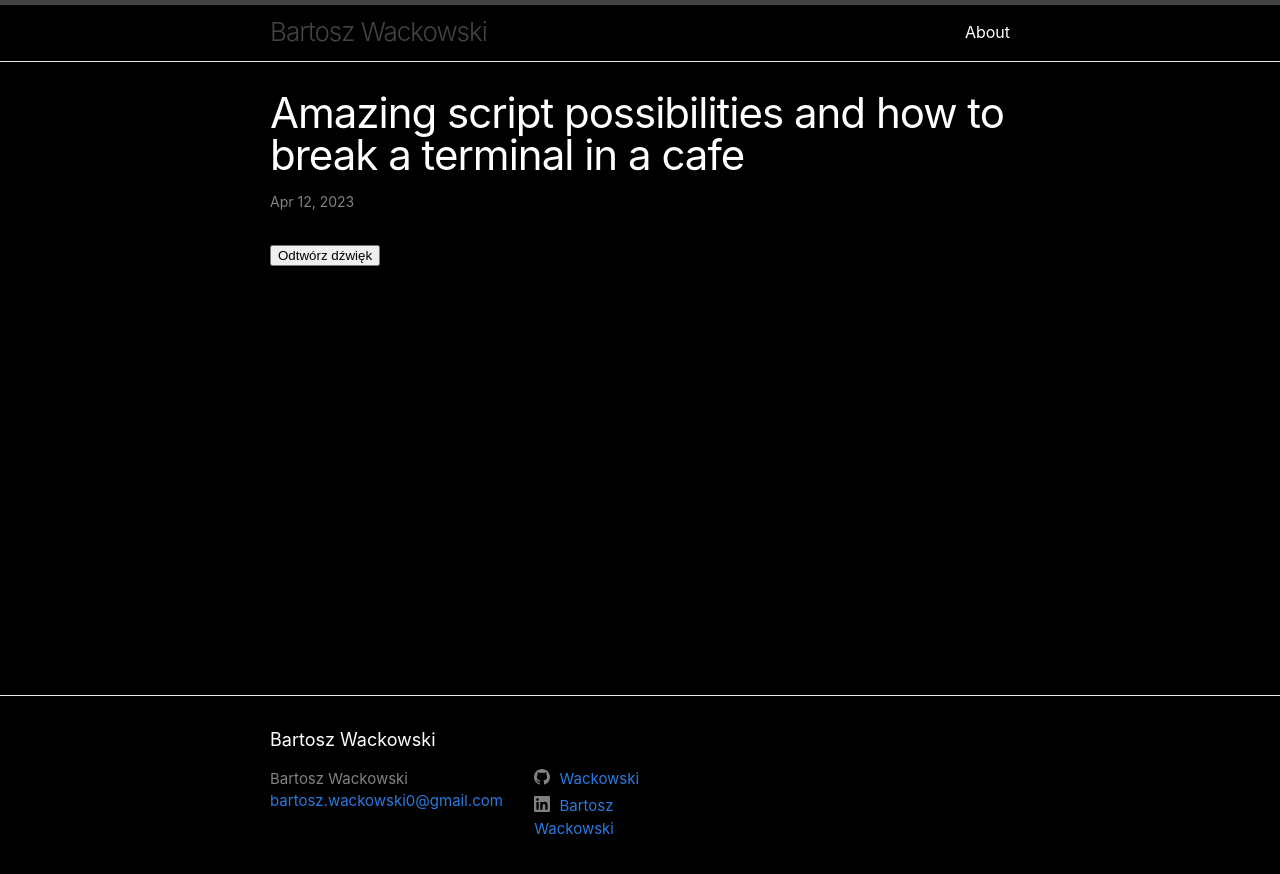
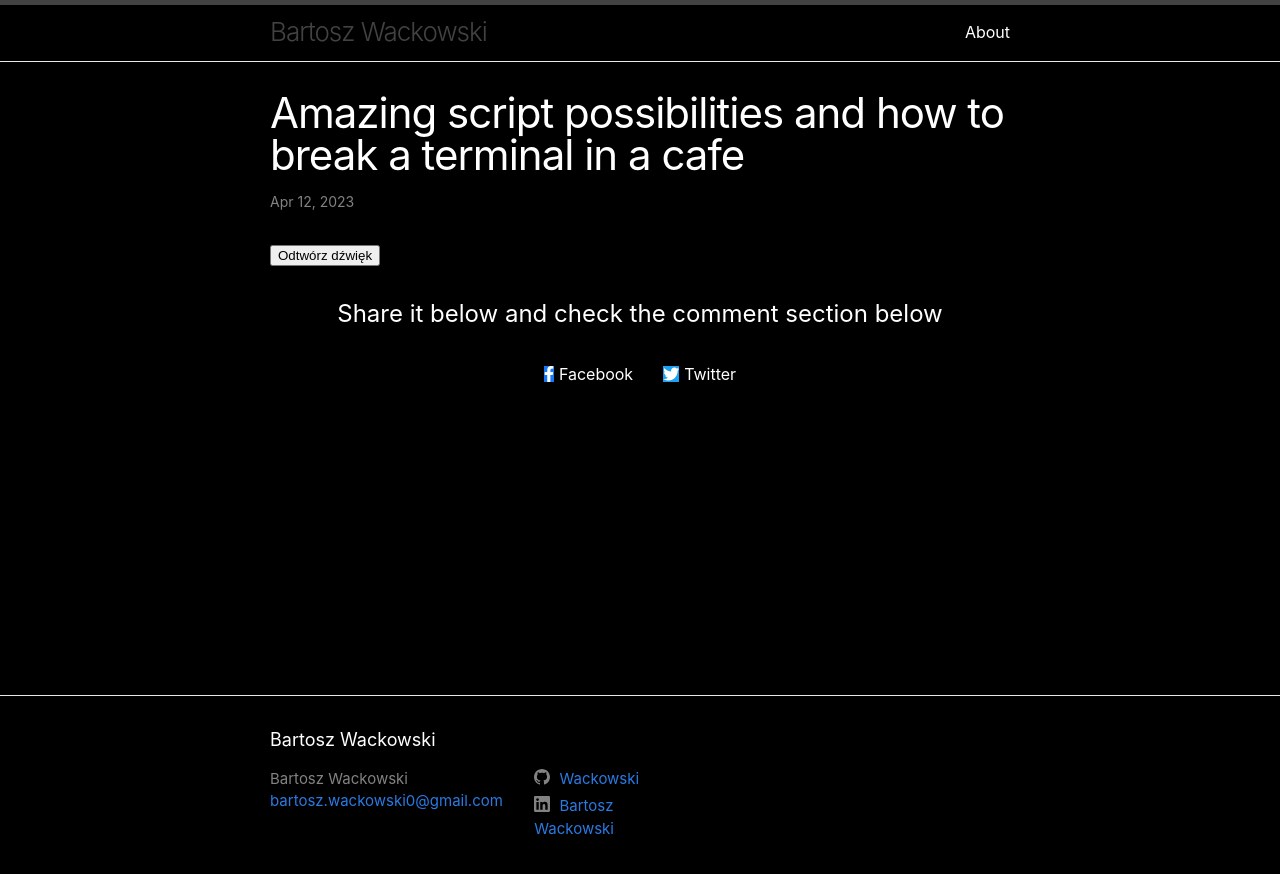
Before and after one commit to Wackowski/Wackowski.github.io, a Jekyll site: the page built from _posts/2023-04-12-Amazing-script-possibilities-and-how-to-break-a-terminal-in-a-cafe.md, in a window 1280 px wide. Shown: the top 874 px of the page. Built offline with Jekyll 4.4.1, drawn with Linux system fonts in a browser that asks for light colours; nearby versions of some CDN libraries; comment, search, counter and statistics services are not loaded.

Commit message:
dodanie share buttonów do sociali - do poprawy

```diff
--- a/_layouts/default.html
+++ b/_layouts/default.html
@@ -1,4 +1,7 @@
 <!DOCTYPE html>
+<head>
+  <link rel="stylesheet" href="https://cdnjs.cloudflare.com/ajax/libs/font-awesome/6.1.0/css/all.min.css">
+</head>
 <html lang="{{ page.lang | default: site.lang | default: "en" }}">
 
   {%- include head.html -%}
--- a/_layouts/post.html
+++ b/_layouts/post.html
@@ -20,6 +20,20 @@ layout: default
   <div class="post-content e-content" itemprop="articleBody">
     {{ content }}
   </div>
+
+  <h1 class="share-and-comment-text">Share it below and check the comment section below</h1>
+  <div class="social-share-buttons">
+    <!-- Facebook Share Button -->
+    <a href="https://www.facebook.com/sharer/sharer.php?u={{ site.url }}{{ page.url }}" target="_blank" title="Udostępnij na Facebooku">
+      <i class="fab fa-facebook-f"></i> Facebook
+    </a>
+
+    <!-- Twitter Share Button -->
+    <a href="https://twitter.com/intent/tweet?url={{ site.url }}{{ page.url }}&text={{ page.title }}&via={{ site.twitter_username }}" target="_blank" title="Udostępnij na Twitterze">
+      <i class="fab fa-twitter"></i> Twitter
+    </a>
+  </div>
+
 
   {% include disqus_comments.html %}
 
--- a/_sass/minima/_base.scss
+++ b/_sass/minima/_base.scss
@@ -276,3 +276,38 @@ table {
 .post-item h3 {
   margin: 0 0 10px;
 }
+
+.social-share-buttons {
+  display: flex;
+  justify-content: center;
+  gap: 10px;
+  margin-top: 20px;
+}
+
+.social-share-buttons a {
+  display: inline-flex;
+  align-items: center;
+  padding: 10px;
+  color: #ffffff;
+  text-decoration: none;
+  border-radius: 5px;
+}
+
+.social-share-buttons a:hover {
+  opacity: 0.9;
+}
+
+.social-share-buttons .fab {
+  margin-right: 5px;
+}
+
+.social-share-buttons .fa-facebook-f {
+  background-color: #1877f2;
+}
+
+.social-share-buttons .fa-twitter {
+  background-color: #1da1f2;
+}
+.share-and-comment-text{
+  text-align: center;
+}
```
